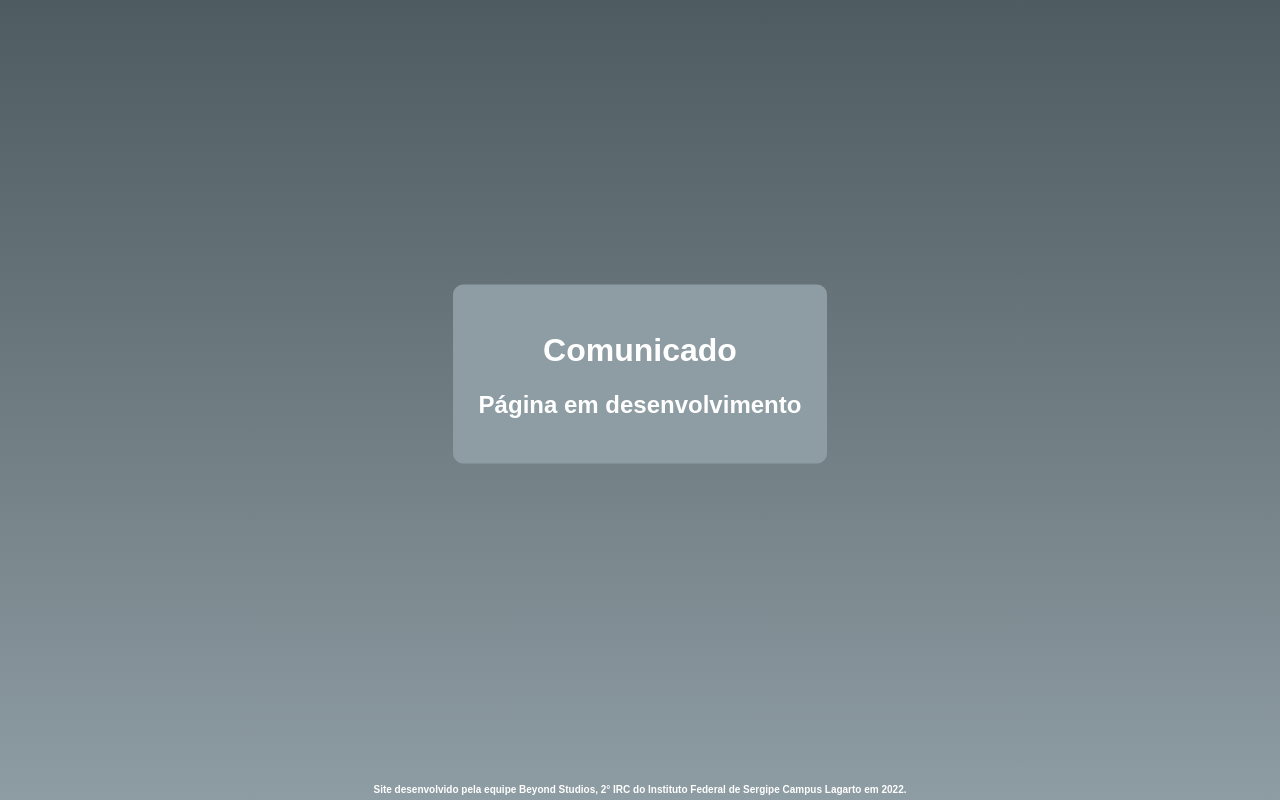
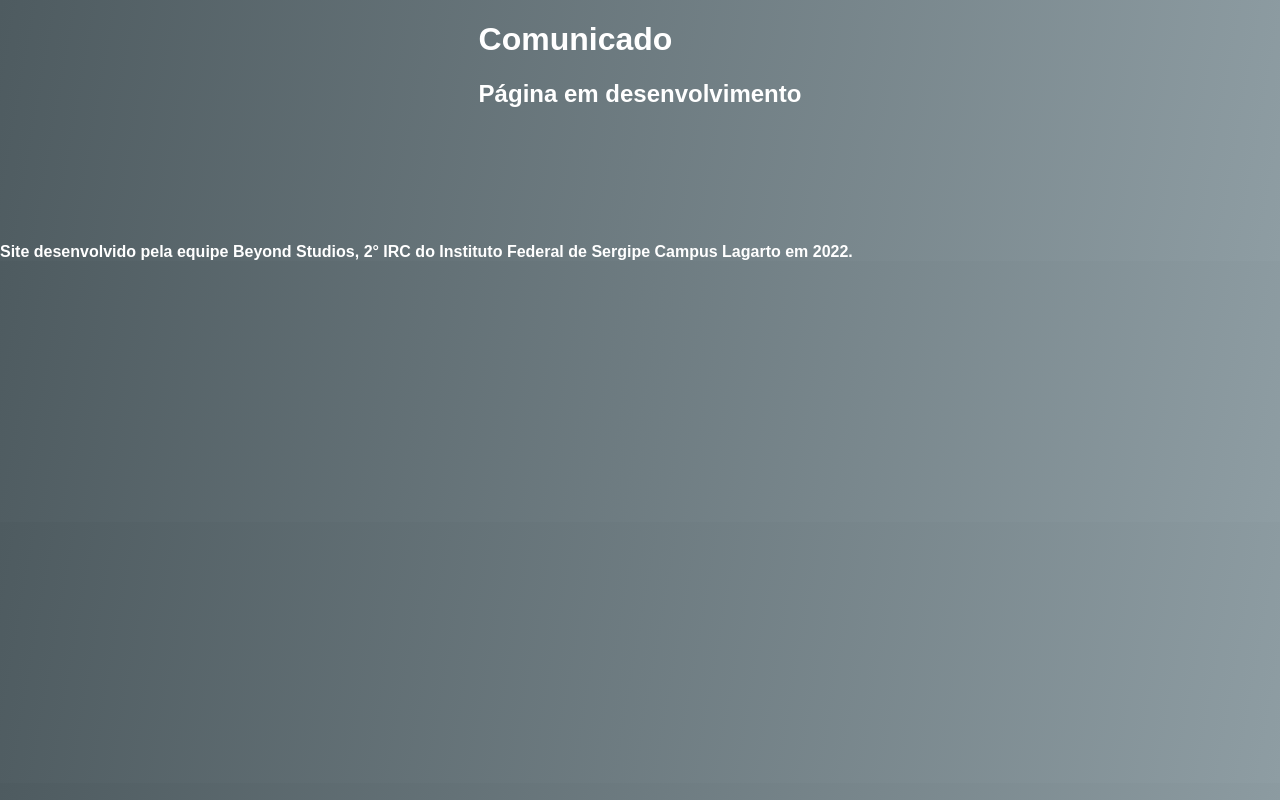
Before and after one commit to AthenasDev/Votacao-RJ45, a Django app: page /candidatos/ in a window 1280 px wide. Run offline with Django 4.2, Linux system fonts and the light colour scheme.

Commit message:
Update 2.0

```diff
--- a/static/css/votar/candidatos.css
+++ b/static/css/votar/candidatos.css
@@ -1,38 +1,104 @@
+* {
+    font-family: Arial, Helvetica, sans-serif;
+}
 body {
-    font-family: Arial, Helvetica, sans-serif;
+    z-index: -2;
+    background: linear-gradient(100deg, #4E5B60, #8E9DA3);
     color: white;
+    margin: 0;
+    padding: 0;
+    border: 0;
+    bottom: 0;
+    }
+.grl {
+    z-index: 0;
+    margin-bottom: 9%;
+    border: none;
+    width: 100%;
+    height: 100%;
+    display: flex;
+    justify-content: center;
 }
-
-.bg {
-    background: linear-gradient(#4E5B60, #8E9DA3);
-    position: absolute;
-    top: 0;
-    bottom: 0;
-    left: 0;
-    right: 0;
-    z-index: -2;
+.title_01 {
+    z-index: 0;
+    text-align: center;
+    margin-bottom: 5px;
+    margin-top: 2%;
+    border: none;
 }
-.msg {
-    background: rgb(142,157,163);
+.title_02 {
+    z-index: 0;
     text-align: center;
-    position: absolute;
-    top: 50%;
-    left: 50%;
-    transform: translate(-50%, -50%);
-    border-radius: 10px;
-    padding: 2%;
-    margin-top: -2%;
+    margin-top: 5px;
+    margin-bottom: 5px;
+}
+.img_cand {
+    margin-top: 0.5px;
+    margin-left: 4px;
     z-index: 0;
+    border-radius: 15px;
+    padding: 0;
+    border-radius: 2%;
+    width: 65px;
+    height: 50px;
 }
-.footer {
-    position: absolute;
-    padding: 5px;
-    text-align: center;
-    left: 0;
-    right: 0;
+.cand {
+    z-index: 0;
+    display: flex;
+    margin-bottom: 7px;
     margin-left: auto;
     margin-right: auto;
-    width: auto;
-    bottom: 0%;
-    font-size: 10px;
+    border: 2px solid white;
+    background: #8E9DA3;
+    max-width: 350px;
+    width: 100%;
+    height: 55px;
+    border-radius: 15px;
+    text-align: left;
+    font-size: 14px;
+    padding: 10px 0px;
 }
+.cand:hover {
+    background: #4E5B60;
+}
+.text {
+    z-index: 0;
+    margin-top: 3px;
+}
+/*celular*/
+@media screen and (min-width: 300px) {
+    body {
+    z-index: -2;
+    background: linear-gradient(100deg, #4E5B60, #8E9DA3);
+    }
+    .bg {
+        background: transparent;
+    }
+    .text {
+        margin-left: 25px;
+    }
+}
+/*pc*/
+@media screen and (min-width: 1000px) {
+    .img_cand {
+        width: 75px;
+        height: 75px;
+    }
+    .rainha {
+        z-index: 0;
+        border: none;
+        position: absolute;
+        left: 14%;
+        width: 25%;
+    }
+    .rei {
+        z-index: 0;
+        border: none;
+        position: absolute;
+        left: 61.5%;
+        width: 25%;
+    }
+    .text {
+        margin-left: 3px;
+    }
+}
```
